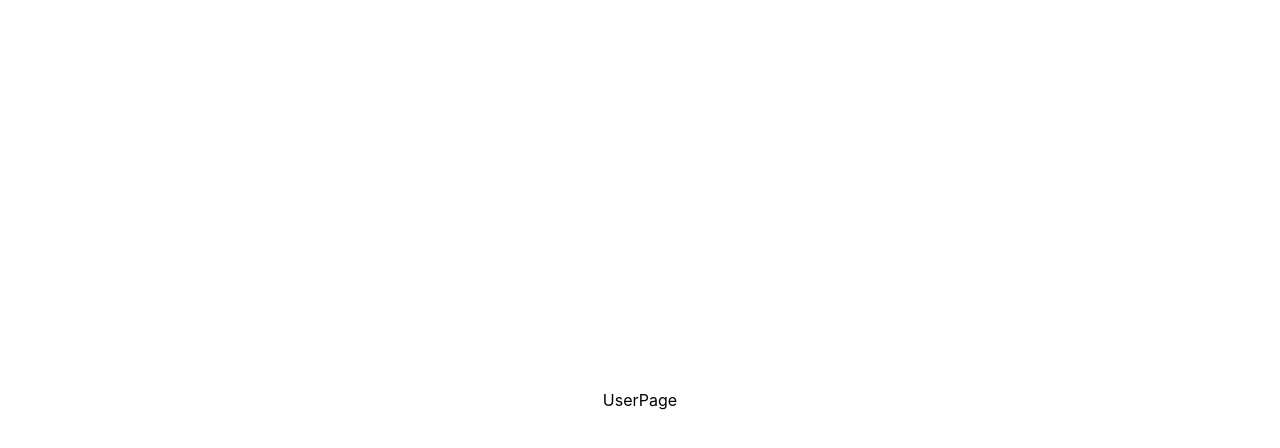
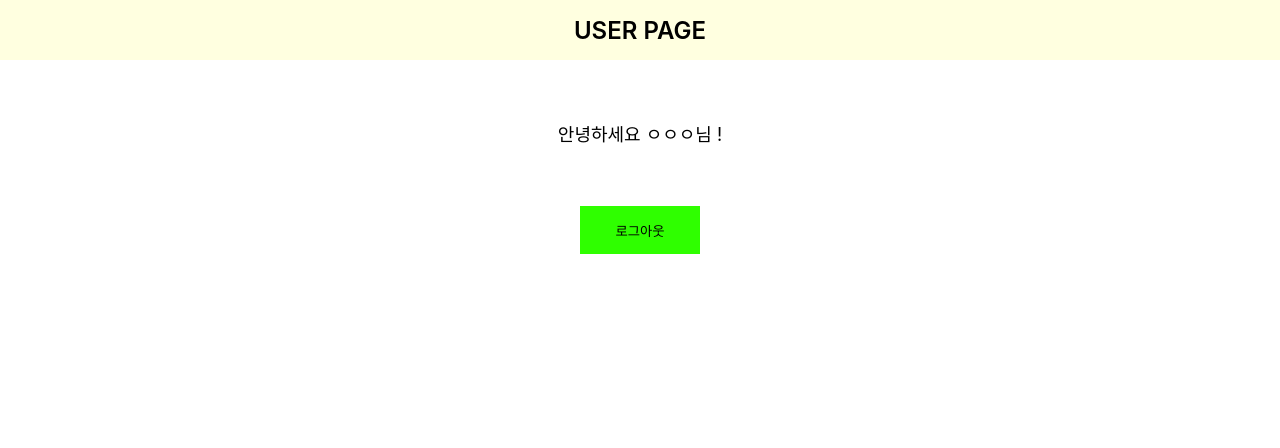
Before and after one commit to caminobelllo/kakao-login-front, a React (Create React App) app: page /user in a window 1280 px wide. Shown: the top 448 px of the page. Built offline with nearby package versions, Linux system fonts and the light colour scheme; no server answers.

Commit message:
feat: user page 구성

```diff
--- /dev/null
+++ b/src/api/index.js
@@ -0,0 +1,7 @@
+import axios from "axios";
+
+const api_base_url = process.env.REACT_APP_BASE_URL;
+
+export const axiosInstance = axios.create({
+  baseURL: api_base_url,
+});
--- a/src/components/KakaoLogin.jsx
+++ b/src/components/KakaoLogin.jsx
@@ -4,7 +4,7 @@ const KakaoLogin = () => {
   const api_key = process.env.REACT_APP_KAKAO_API_KEY; // REST API KEY
   const redirect_uri = process.env.REACT_APP_KAKAO_REDIRECT_URI; //Redirect URI
 
-  const KAKAO_AUTH_URL = `https://kauth.kakao.com/oauth/authorize?client_id=${api_key}&redirect_uri=${redirect_uri}&response_type=code`;
+  const KAKAO_AUTH_URL = `https://kauth.kakao.com/oauth/authorize?response_type=code&client_id=${api_key}&redirect_uri=${redirect_uri}&scope=openid`;
 
   const handleLogin = () => {
     window.location.href = KAKAO_AUTH_URL;
--- a/src/index.js
+++ b/src/index.js
@@ -3,12 +3,15 @@ import ReactDOM from "react-dom/client";
 import "./index.css";
 import App from "./App";
 import { BrowserRouter } from "react-router-dom";
+import { RecoilRoot } from "recoil";
 
 const root = ReactDOM.createRoot(document.getElementById("root"));
 root.render(
   <React.StrictMode>
     <BrowserRouter>
-      <App />
+      <RecoilRoot>
+        <App />
+      </RecoilRoot>
     </BrowserRouter>
   </React.StrictMode>
 );
--- a/src/pages/Auth.jsx
+++ b/src/pages/Auth.jsx
@@ -1,7 +1,47 @@
-import React from "react";
+import React, { useEffect, useState } from "react";
 import axios from "axios";
+import { useRecoilState } from "recoil";
+import { useNavigate } from "react-router-dom";
+import { userInfoState } from "./../atoms/index";
+import { axiosInstance } from "../api";
 
 const Auth = () => {
+  const [userInfo, setUserInfo] = useRecoilState(userInfoState);
+  const navigate = useNavigate();
+  const PARAMS = new URL(document.location).searchParams;
+  const kAKAO_CODE = PARAMS.get("code");
+  const [accessTokenFetching, setAccessTokenFetching] = useState(false);
+
+  console.log("KAKAO_CODE (인가 코드)", kAKAO_CODE);
+
+  // access token 받아오기
+  const getAccessToken = async () => {
+    if (accessTokenFetching) return;
+
+    console.log("getAccessToken 호출");
+
+    try {
+      setAccessTokenFetching(true);
+
+      const response = await axiosInstance.post("/auth/kakao/login", {
+        access_code: kAKAO_CODE,
+      });
+      const accessToken = response.data.access_token;
+      console.log("accessToken: ", accessToken);
+      setAccessTokenFetching(false);
+      navigate("/user");
+    } catch (error) {
+      console.log("Error: ", error);
+      setAccessTokenFetching(false);
+    }
+  };
+
+  useEffect(() => {
+    if (kAKAO_CODE) {
+      getAccessToken();
+    }
+  }, [kAKAO_CODE]);
+
   return <div>Auth</div>;
 };
 
--- a/src/pages/Home.jsx
+++ b/src/pages/Home.jsx
@@ -1,12 +1,35 @@
 import React from "react";
 import KakaoLogin from "../components/KakaoLogin";
+import styled from "styled-components";
 
 const Home = () => {
   return (
-    <>
-      <KakaoLogin />
-    </>
+    <Wrapper>
+      <PageText>Homepage</PageText>
+      <LoginBtn>
+        <KakaoLogin />
+      </LoginBtn>
+    </Wrapper>
   );
 };
 
 export default Home;
+
+const Wrapper = styled.div`
+  width: 100%;
+  height: 100vh;
+  display: flex;
+  flex-direction: column;
+  align-items: center;
+  margin-top: 240px;
+`;
+
+const PageText = styled.span`
+  font-size: 32px;
+  font-weight: 500;
+`;
+
+const LoginBtn = styled.div`
+  cursor: pointer;
+  padding-top: 120px;
+`;
--- a/src/pages/UserPage.jsx
+++ b/src/pages/UserPage.jsx
@@ -1,7 +1,63 @@
 import React from "react";
+import styled from "styled-components";
 
 const UserPage = () => {
-  return <div>UserPage</div>;
+  return (
+    <Wrapper>
+      <Header>
+        <span>USER PAGE</span>
+      </Header>
+
+      <Container>
+        <UserInfo>
+          <span>안녕하세요 ㅇㅇㅇ님 !</span>
+        </UserInfo>
+        <Button>로그아웃</Button>
+      </Container>
+    </Wrapper>
+  );
 };
 
 export default UserPage;
+
+const Wrapper = styled.div`
+  width: 100%;
+  height: 100vh;
+`;
+const Header = styled.div`
+  width: 100%;
+  height: 60px;
+  background-color: lightyellow;
+  display: flex;
+  justify-content: center;
+  align-items: center;
+
+  span {
+    font-size: 24px;
+    font-weight: 600;
+  }
+`;
+
+const Container = styled.div`
+  width: 100%;
+  height: 100%;
+  display: flex;
+  flex-direction: column;
+  align-items: center;
+  margin-top: 60px;
+  gap: 60px;
+
+  span {
+    font-size: 18px;
+  }
+`;
+
+const UserInfo = styled.div``;
+
+const Button = styled.button`
+  width: 120px;
+  height: 48px;
+  border: none;
+  background-color: #2fff00;
+  cursor: pointer;
+`;
```
Also changed, not shown: src/components/Header.jsx (added).
